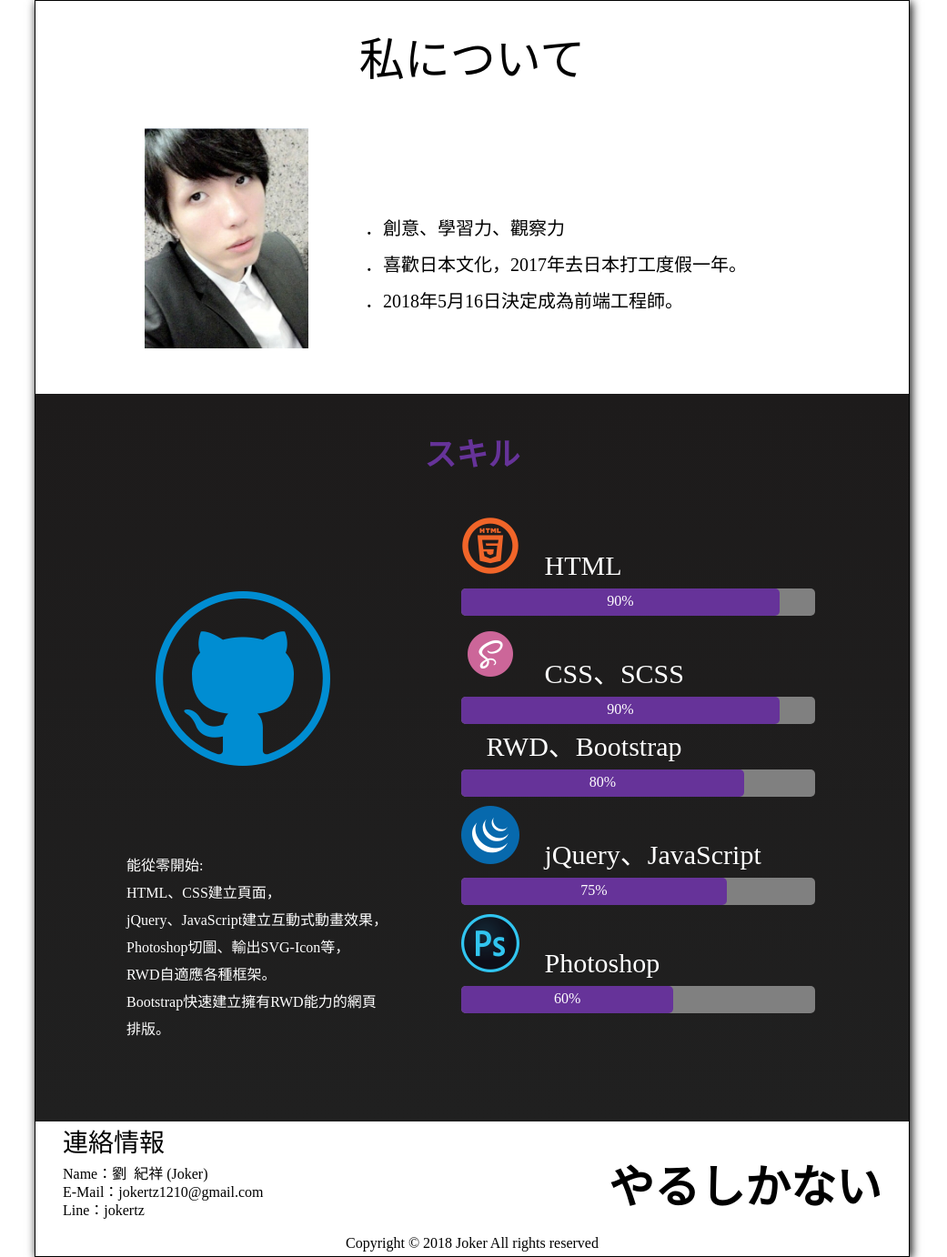
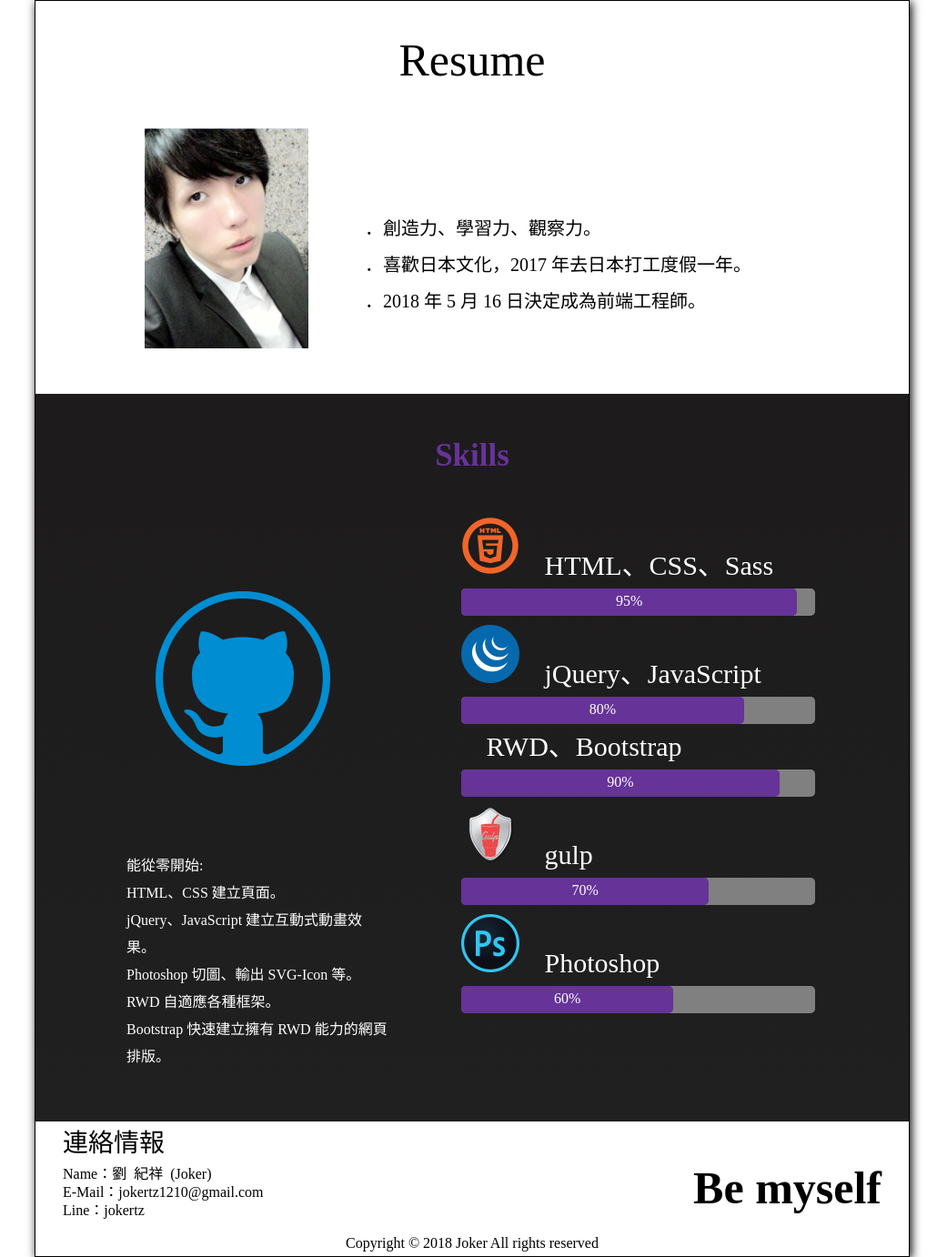
Before and after one commit to jokertz1210/Resume, a plain HTML site: page index.html in a window 1280 px wide. Shown: the part 20-1402 px from the top of the page at 91% size, without its empty margins (121-1162 px from the left). Drawn offline with Linux system fonts and the light colour scheme.

Commit message:
Resume-1.0

```diff
--- a/index.html
+++ b/index.html
@@ -8,12 +8,12 @@
   <link rel="stylesheet" href="css/all.css">
   <link rel="stylesheet" href="css/lightbox.css">
   <script src="js/jquery-3.3.1.min.js"></script>
-  <title>私について</title>
+  <title>Resume</title>
 </head>
 <body>
   <div class="wrap">
     <div class="header">
-      <h1>私について</h1>
+      <h1>Resume</h1>
       <div class="header-img">
         <a href="images/ME.jpg" data-lightbox="example1">
           <img src="images/ME.jpg" alt="">
@@ -21,66 +21,66 @@
       </div>
       <div class="header-list">
         <ul>
-          <li>．創意、學習力、觀察力</li>
-          <li>．喜歡日本文化，2017年去日本打工度假一年。</li>
-          <li>．2018年5月16日決定成為前端工程師。</li>
+          <li>．創造力、學習力、觀察力。</li>
+          <li>．喜歡日本文化，2017 年去日本打工度假一年。</li>
+          <li>．2018 年 5 月 16 日決定成為前端工程師。</li>
         </ul>
       </div>
     </div>
     <div class="clearfix"></div>
     <div class="skills">
-      <h2>スキル</h2>
+      <h2>Skills</h2>
       <div class="skills-img">
         <img src="images/電腦圖-03.png" alt="">
         <p>能從零開始:
           <br>
-          HTML、CSS建立頁面，
+          HTML、CSS 建立頁面。
           <br>
-          jQuery、JavaScript建立互動式動畫效果，
+          jQuery、JavaScript 建立互動式動畫效果。
           <br>
-          Photoshop切圖、輸出SVG-Icon等，
+          Photoshop 切圖、輸出 SVG-Icon 等。
           <br>
-          RWD自適應各種框架。
+          RWD 自適應各種框架。
           <br>
-          Bootstrap快速建立擁有RWD能力的網頁排版。
+          Bootstrap 快速建立擁有 RWD 能力的網頁排版。
         </p>
       </div>
       <div class="skills-wrap">
         <ul class="skills-list">
           <li class="skills-title">
             <img src="images/HTML.png" alt="">
-            <span>HTML</span>
+            <span>HTML、CSS、Sass</span>
           </li>
           <li class="skills-level">
-            <p class="p1">90%</p>
+            <p class="p1">95%</p>
           </li>
           <li class="skills-title">
-              <img src="images/sass.png" alt="">
-              <span>CSS、SCSS</span>
+              <img src="images/Jquery.png" alt="">
+              <span>jQuery、JavaScript</span>
             </li>
           <li class="skills-level">
-              <p class="p2">90%</p>
+              <p class="p2">80%</p>
           </li>
           <li class="skills-title">
               <img src="images/RWD.png" alt="">
               <span>RWD、Bootstrap</span>
           </li>
           <li class="skills-level">
-              <p class="p5">80%</p>
+              <p class="p3">90%</p>
           </li>
           <li class="skills-title">
-              <img src="images/Jquery.png" alt="">
-              <span>jQuery、JavaScript</span>
+              <img src="images/gulp.png" alt="">
+              <span>gulp</span>
             </li>
           <li class="skills-level">
-              <p class="p4">75%</p>
+              <p class="p4">70%</p>
           </li>
           <li class="skills-title">
               <img src="images/Photoshop.png" alt="">
               <span>Photoshop</span>
             </li>
           <li class="skills-level">
-              <p class="p3">60%</p>
+              <p class="p5">60%</p>
           </li>
         </ul>
       </div>
@@ -88,7 +88,7 @@
     <div class="footer">
       <h2>連絡情報</h2>
       <div class="footer-contact">
-      <p>Name：劉&nbsp&nbsp紀祥&nbsp(Joker)
+      <p>Name：劉&nbsp&nbsp紀祥&nbsp (Joker)
         <br>
         E-Mail：jokertz1210@gmail.com
         <br>
@@ -96,7 +96,7 @@
       </p>
     </div>
     <div class="footer-logo">
-      <p>やるしかない</p>
+      <p>Be myself</p>
     </div>
     <div class="clearfix"></div>
     <p class="copyright">Copyright © 2018 Joker All rights reserved</p>
--- a/js/all.js
+++ b/js/all.js
@@ -1,11 +1,11 @@
 $(window).scroll(function() {
   var scrollHeight = $(window).scrollTop();//滚动的高度
   if (scrollHeight > 50) {
-    $('.p1').css('width','90%')
-    $('.p2').css('width','90%')
-    $('.p3').css('width','60%')
-    $('.p4').css('width','75%')
-    $('.p5').css('width','80%')
+    $('.p1').css('width','95%')
+    $('.p2').css('width','80%')
+    $('.p3').css('width','90%')
+    $('.p4').css('width','70%')
+    $('.p5').css('width','60%')
   }
 })
 
```
Also changed, not shown: images/gulp.png (added).
